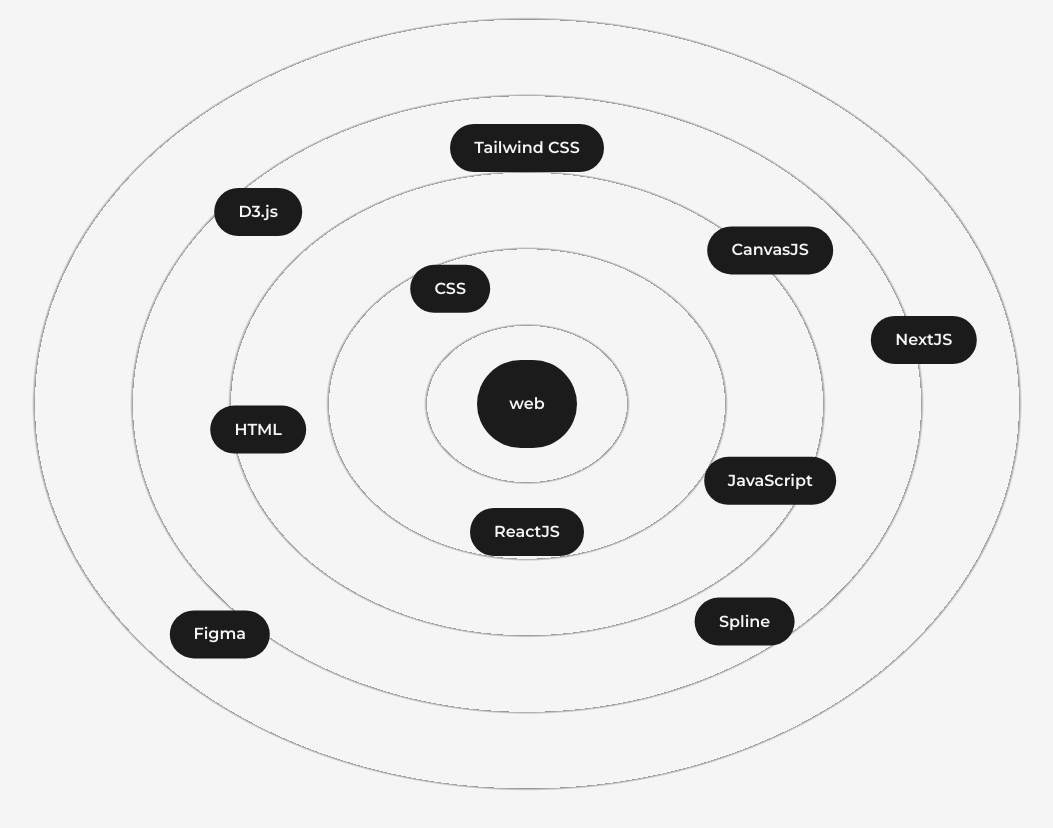
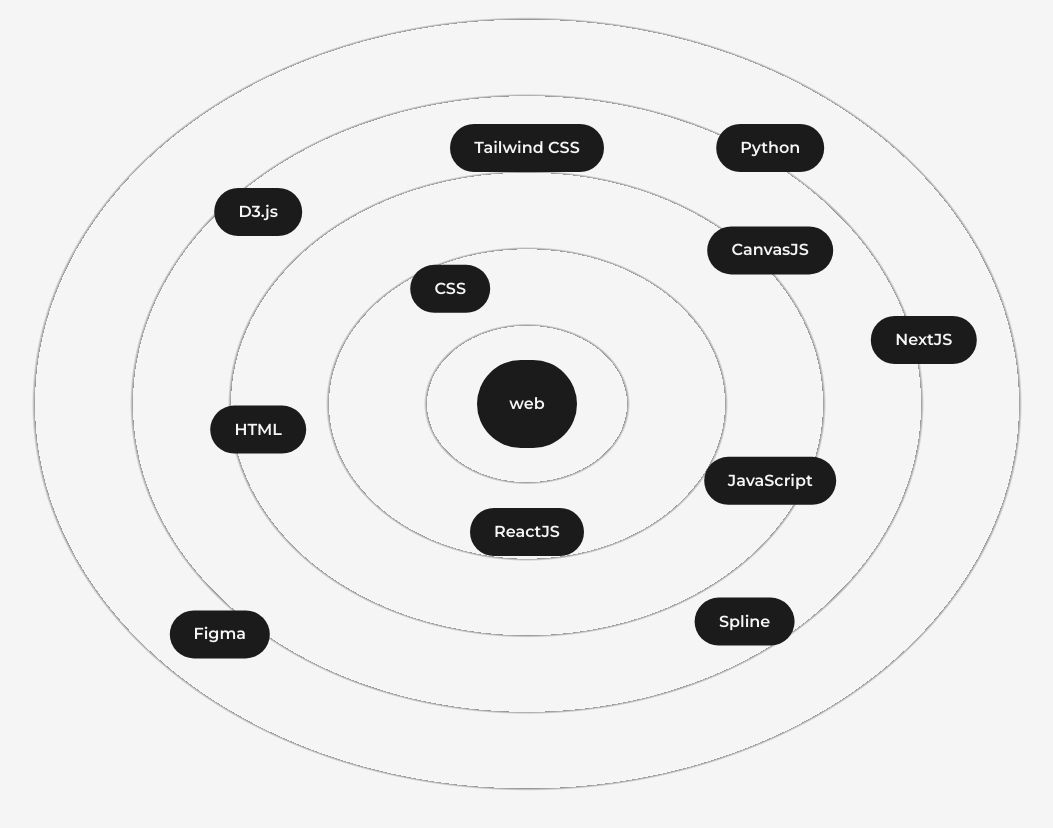
Before and after one commit to codebucks27/Next.js-Developer-Portfolio-Starter-Code, a Next.js app: page /about in a window 1280 px wide. Shown: the part 1040-1868 px from the top of the page, without its empty margins (113-1166 px from the left). Built offline with nearby package versions, Linux system fonts and the light colour scheme.

Commit message:
Update Skills.js

```diff
--- a/src/components/Skills.js
+++ b/src/components/Skills.js
@@ -9,7 +9,7 @@
       initial={{ x: 0, y: 0 }}
       whileInView={{ x: x, y: y }}
       transition={{ duration: 1.5 }}
-      viewport={{ once: false }}
+      viewport={{ once: true }}
     >
       {name}
     </motion.div>
@@ -37,6 +37,7 @@
         <Skill name="D3.js" x="-21vw" y="-15vw" />
         <Skill name="CanvasJS" x="19vw" y="-12vw" />
         <Skill name="NextJS" x="31vw" y="-5vw" />
+        <Skill name="Python" x="19vw" y="-20vw" />
         <Skill name="Tailwind CSS" x="0vw" y="-20vw" />
         <Skill name="Figma" x="-24vw" y="18vw" />
         <Skill name="Spline" x="17vw" y="17vw" />
```
